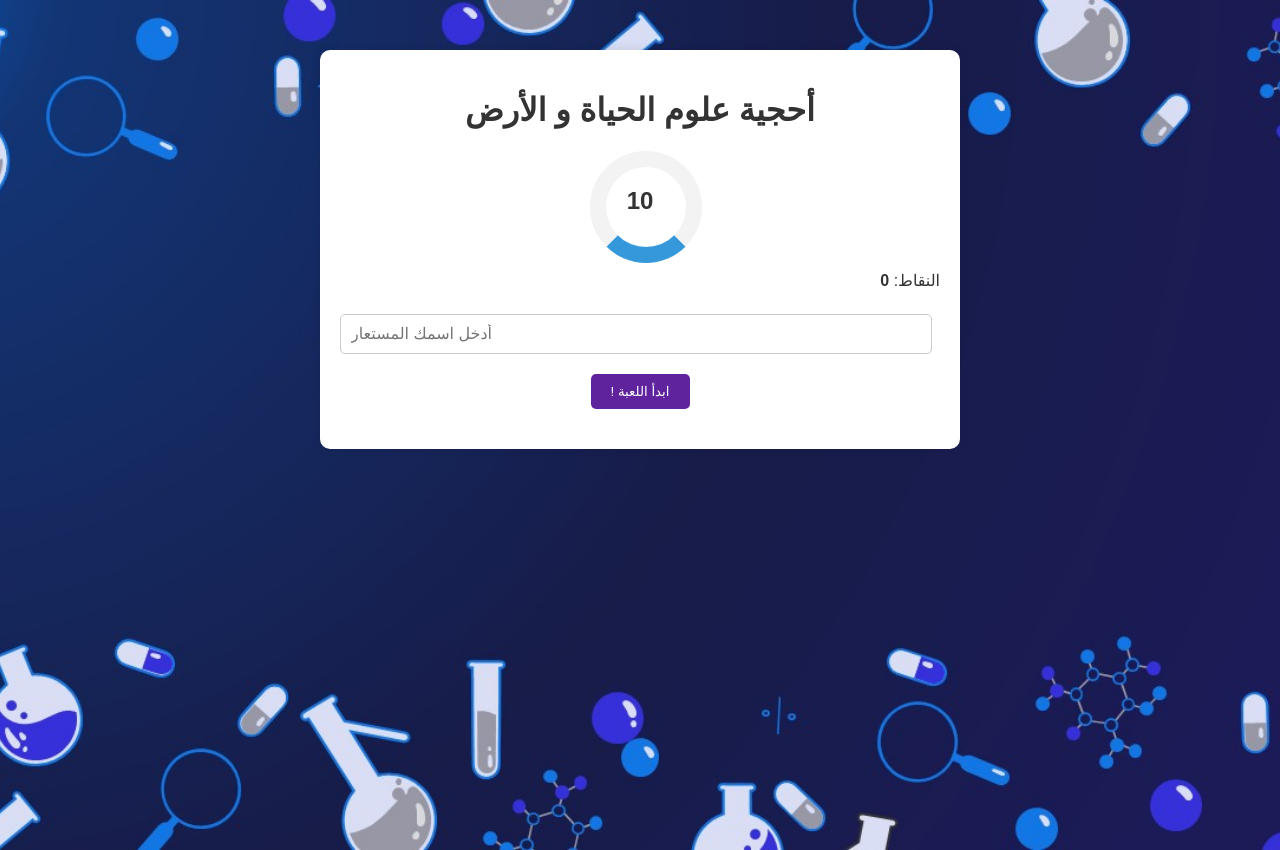
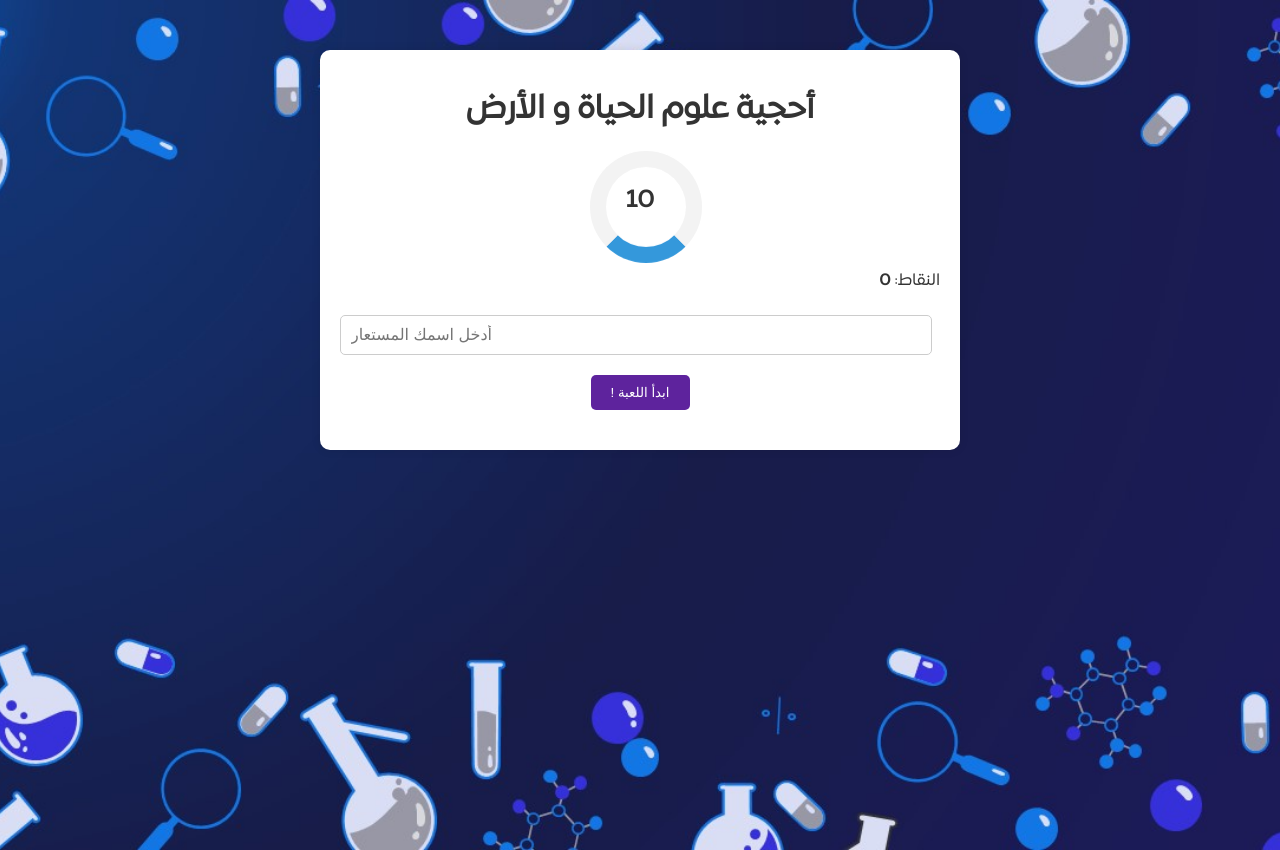
Before and after one commit to Mohavii/science, a plain HTML site: page index.html in a window 1280 px wide. Drawn offline with Linux system fonts and the light colour scheme; a web font is replaced by a local one.

Commit message:
Update styles.css

```diff
--- a/styles.css
+++ b/styles.css
@@ -8,7 +8,7 @@
 @import url('https://fonts.googleapis.com/css2?family=Cairo:wght@200..1000&display=swap')
 }
 body {
-        font-family: Cairo, sans-serif;
+        font-family: Expo Arabic, sans-serif;
         background-image: url('Science-Background.jpg');
         background-size: cover;
         background-position: center;
```
